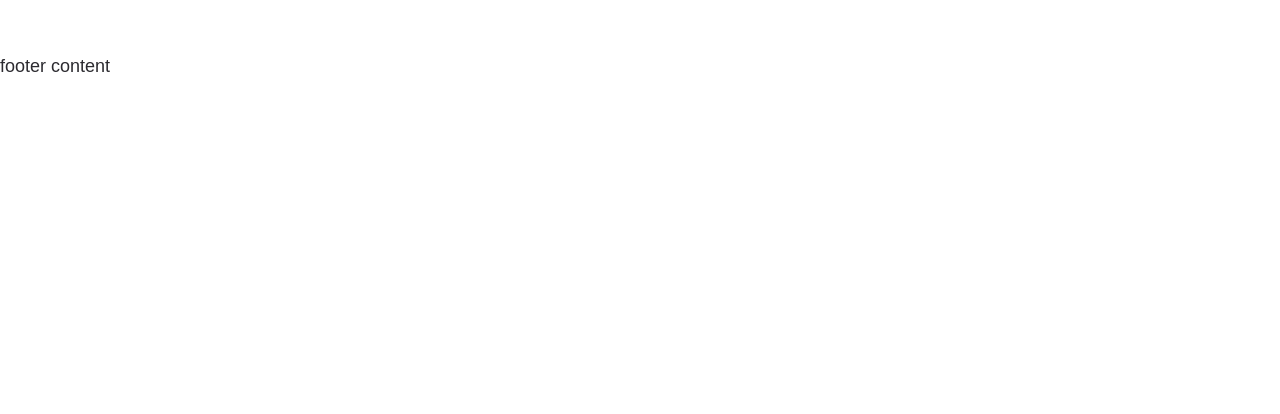
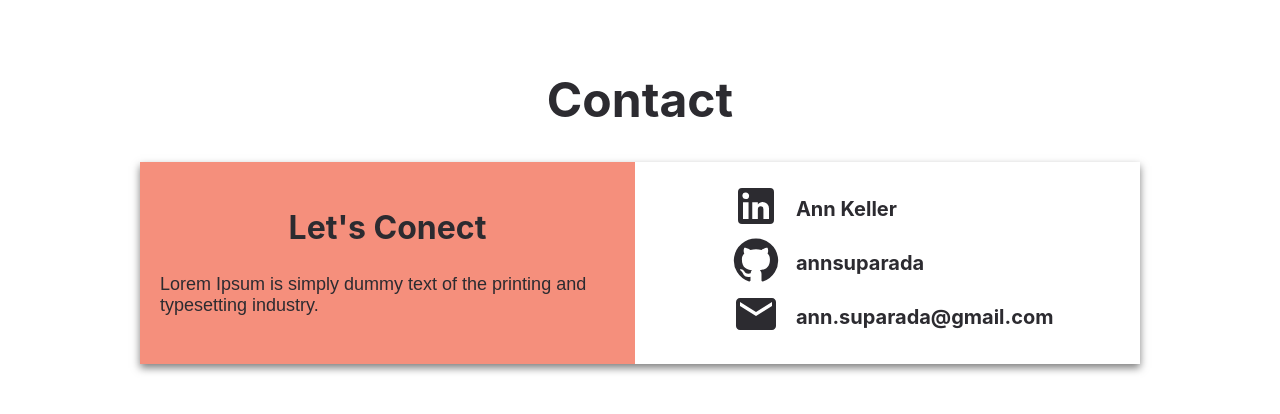
Before and after one commit to annsuparada/portfolio-typescript, a React (Create React App) app in the folder client/: page / in a window 1280 px wide. Shown: the part 2452-2866 px from the top of the page. Before the commit the page ends 2547 px from the top, so only its background shows below. Built offline with nearby package versions, Linux system fonts and the light colour scheme.

Commit message:
create contact section

```diff
--- a/client/src/components/Grid.tsx
+++ b/client/src/components/Grid.tsx
@@ -9,6 +9,7 @@ interface GridProps {
   mobileColumns?: number
   smallMobileColumns?: number
   gap?: string
+  justifyItems?: string
   maxWidth?: string
   padding?: string
   customStyles?: object
@@ -21,6 +22,7 @@ const Grid: React.FC<GridProps> = ({
   mobileColumns,
   smallMobileColumns,
   gap,
+  justifyItems,
   maxWidth,
   padding,
   customStyles,
@@ -49,8 +51,7 @@ const Grid: React.FC<GridProps> = ({
       maxWidth: maxWidth,
       margin: '0 auto',
       padding: padding,
-      height: '100%',
-      justifyItems: 'center',
+      justifyItems: justifyItems,
       ...customStyles,
     },
   }
@@ -63,6 +64,7 @@ Grid.defaultProps = {
   mobileColumns: 1,
   smallMobileColumns: 1,
   gap: '10px',
+  justifyItems: 'center',
   maxWidth: desktopView,
   padding: '0px',
 }
--- /dev/null
+++ b/client/src/components/section/Contact.tsx
@@ -0,0 +1,69 @@
+import React from 'react'
+import Grid from '../Grid'
+import LinkedInIcon from '@mui/icons-material/LinkedIn'
+import GitHubIcon from '@mui/icons-material/GitHub'
+import EmailIcon from '@mui/icons-material/Email'
+import { darkFont, primary } from '../../theme'
+import { Link } from 'react-router-dom'
+
+const Contact: React.FC = () => {
+  const styles = {
+    container: {
+      margin: '0 10px 100px',
+    },
+    grid: {
+      boxShadow: '0 4px 8px 0 rgba(0, 0, 0, 0.5)',
+      alignContent: 'center',
+    },
+    leftContainer: {
+      backgroundColor: primary,
+      padding: '20px',
+    },
+    infoContainer: {
+      display: 'grid',
+      alignContent: 'center',
+      gridTemplateColumns: '1fr 4fr',
+      padding: '20px',
+    },
+    icon: {
+      fontSize: '3rem',
+      color: darkFont,
+    },
+    h5: {
+      textAlign: 'left' as 'left',
+      margin: '15px 0',
+    },
+  }
+  return (
+    <div style={styles.container}>
+      <h1>Contact</h1>
+      <Grid maxWidth="1000px" customStyles={styles.grid}>
+        <div style={styles.leftContainer}>
+          <h2>Let's Conect</h2>
+          <p>
+            Lorem Ipsum is simply dummy text of the printing and typesetting
+            industry.
+          </p>
+        </div>
+        <div>
+          <div style={styles.infoContainer}>
+            <Link to="/">
+              <LinkedInIcon style={styles.icon} />
+            </Link>
+            <h5 style={styles.h5}>Ann Keller</h5>
+            <Link to="/">
+              <GitHubIcon style={styles.icon} />
+            </Link>
+            <h5 style={styles.h5}>annsuparada</h5>
+            <Link to="/">
+              <EmailIcon style={styles.icon} />
+            </Link>
+            <h5 style={styles.h5}>ann.suparada@gmail.com</h5>
+          </div>
+        </div>
+      </Grid>
+    </div>
+  )
+}
+
+export default Contact
--- a/client/src/components/section/Header.tsx
+++ b/client/src/components/section/Header.tsx
@@ -35,7 +35,7 @@ const Header: React.FC = () => {
   return (
     <div>
       <div style={styles.header}>
-        <Grid>
+        <Grid customStyles={{ height: '100%' }}>
           <Box sx={styles.innerBox}>
             <h1 style={styles.h1}>Ann Keller</h1>
             <h2 style={styles.h2}>
--- a/client/src/index.css
+++ b/client/src/index.css
@@ -31,7 +31,9 @@ a {
 }
 
 a:hover {
-  text-decoration: underline;
+  font-weight: bold;
+  text-shadow: 2px 2px 5px #2C2B30;
+  transition: 0.5s;
 }
 
 li {
--- a/client/src/pages/Home.tsx
+++ b/client/src/pages/Home.tsx
@@ -3,6 +3,7 @@ import Header from '../components/section/Header'
 import Projects from '../components/section/Projects'
 import About from '../components/section/About'
 import Skills from '../components/section/Skills'
+import Contact from '../components/section/Contact'
 
 const Home: React.FC = () => {
   return (
@@ -11,6 +12,7 @@ const Home: React.FC = () => {
       <About />
       <Skills />
       <Projects />
+      <Contact />
     </div>
   )
 }
```
